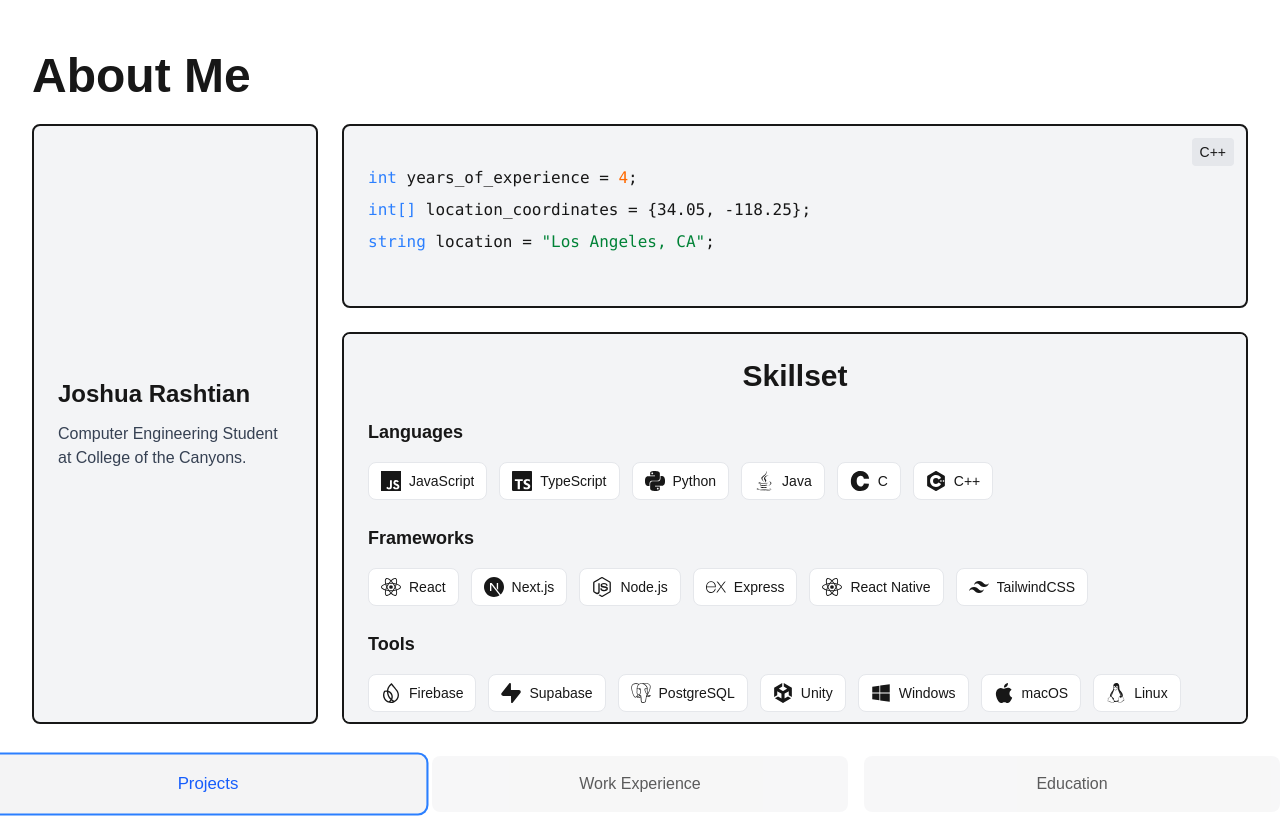
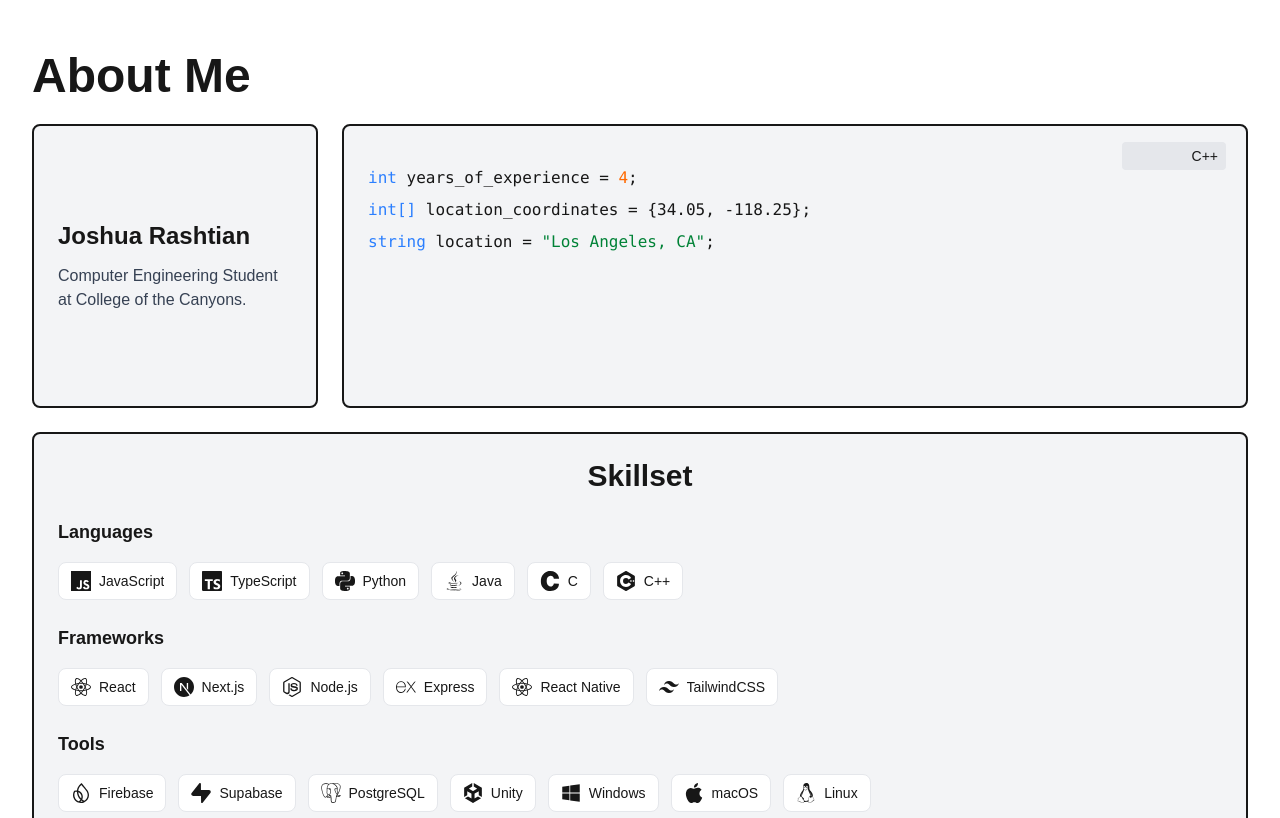
Before and after one commit to joshrashtian/portfoliov3, a Next.js app: page / in a window 1280 px wide. Shown: the part 780-1598 px from the top of the page. Built offline with nearby package versions, Linux system fonts and the light colour scheme; a web font is replaced by a local one.

Commit message:
Enhance About component with language selection feature and improve layout. Added state management for selected programming language and updated styling for better responsiveness. Updated social media links in Home component to open in new tabs.

```diff
--- a/app/(components)/homepage/about.tsx
+++ b/app/(components)/homepage/about.tsx
@@ -1,5 +1,5 @@
 "use client";
-import React from "react";
+import React, { useState } from "react";
 import Tilt from "react-parallax-tilt";
 import {
   SiJavascript,
@@ -66,19 +66,14 @@ const iconMap: { [key: string]: React.ComponentType<{ className?: string }> } =
   };
 
 const About = () => {
+  const [selectedLanguage, setSelectedLanguage] = useState<string>("C++");
   return (
     <div className="w-full p-4 sm:p-6 lg:p-8 ">
       <h1 className="text-3xl sm:text-4xl lg:text-5xl font-bold mb-4 sm:mb-6">
         About Me
       </h1>
-      <div className="grid grid-cols-1 lg:grid-cols-4 lg:grid-rows-3 w-full min-h-[400px] lg:h-[600px] gap-4 sm:gap-6 ">
-        <Tilt
-          tiltAngleXInitial={0}
-          tiltAngleYInitial={0}
-          tiltMaxAngleX={4}
-          tiltMaxAngleY={4}
-          className="h-full relative lg:row-span-3 lg:col-span-1 w-full min-h-[200px] lg:min-h-0 overflow-hidden"
-        >
+      <div className="grid grid-cols-1 lg:grid-cols-4 lg:grid-rows-3 w-full min-h-[600px] lg:h-[900px] gap-4 sm:gap-6 ">
+        <div className="h-full relative lg:row-span-1 lg:col-span-1 w-full min-h-[200px] lg:min-h-0 overflow-hidden">
           <div className="bg-gray-100 dark:bg-gray-950 border-2 dark:border-white rounded-lg h-full p-4 sm:p-6 flex flex-col justify-center overflow-hidden">
             <h4 className="text-lg sm:text-xl lg:text-2xl font-bold mb-2 sm:mb-3 wrap-break-word">
               Joshua Rashtian
@@ -87,22 +82,39 @@ const About = () => {
               Computer Engineering Student at College of the Canyons.
             </p>
           </div>
-        </Tilt>
+        </div>
 
-        <Tilt
-          tiltAngleXInitial={0}
-          tiltAngleYInitial={0}
-          tiltMaxAngleX={4}
-          tiltMaxAngleY={4}
-          className="h-full w-full lg:col-span-3 lg:row-span-1 min-h-[150px] lg:min-h-0 overflow-hidden"
+        <div className="h-full w-full lg:col-span-3 lg:row-span-1 min-h-[150px] lg:min-h-0 overflow-hidden">
+          <div className="bg-gray-100 dark:border-white border-2 relative dark:bg-zinc-950 rounded-lg h-full p-4 sm:p-6 overflow-hidden">
+            <ol className="absolute hover:bg-gray-200 group w-[120px] hover:w-40 text-right dark:hover:bg-gray-800 transition-all duration-300 cursor-pointer top-3 flex flex-col gap-2 right-3 text-xs sm:text-sm font-mono  px-2 py-1 rounded z-10">
+              <li className="bg-gray-200 dark:bg-gray-800 group-hover:dark:bg-gray-600 px-2 py-1 rounded z-10">
+                {selectedLanguage}
+              </li>
+              {["C++", "Java", "TypeScript"].map((language) => {
+                const Icon = iconMap[language];
+                return (
+                  <li
+                    key={language}
+                    className="flex flex-row gap-2 group-hover:opacity-100 opacity-0 items-center cursor-pointer group-hover:bg-gray-200 dark:group-hover:bg-gray-800 transition-all duration-300 px-2 py-1 rounded z-10"
+                    onClick={() => setSelectedLanguage(language)}
                   >
-          <div className="bg-gray-100 dark:border-white border-2 relative dark:bg-zinc-950 rounded-lg h-full p-4 sm:p-6 overflow-hidden">
-            <p className="absolute top-3 right-3 text-xs sm:text-sm font-mono bg-gray-200 dark:bg-gray-800 px-2 py-1 rounded z-10">
-              C++
-            </p>
+                    {Icon && (
+                      <Icon className="w-4 h-4 sm:w-5 sm:h-5 shrink-0" />
+                    )}
+                    <span className="whitespace-nowrap truncate max-w-[120px] sm:max-w-none">
+                      {language}
+                    </span>
+                  </li>
+                );
+              })}
+            </ol>
+
             <div className="font-mono text-xs sm:text-sm lg:text-base mt-6 sm:mt-4 space-y-1 sm:space-y-2 overflow-x-auto max-w-full">
+              {selectedLanguage === "C++" && (
+                <>
                   <pre className="overflow-x-auto whitespace-pre-wrap wrap-break-word">
-                <span className="text-blue-500">int</span> years_of_experience =
+                    <span className="text-blue-500">int</span>{" "}
+                    years_of_experience =
                     <span className="text-orange-500"> 4</span>;
                   </pre>
                   <pre className="overflow-x-auto whitespace-pre-wrap wrap-break-word">
@@ -116,18 +128,69 @@ const About = () => {
                     </span>
                     ;
                   </pre>
+                </>
+              )}
+              {selectedLanguage === "Java" && (
+                <>
+                  <pre className="overflow-x-auto whitespace-pre-wrap wrap-break-word">
+                    <span className="text-orange-500">public class</span>{" "}
+                    <span className="text-teal-700">Details</span>{" "}
+                    <span className="text-orange-500">
+                      extends About Me {`{`}
+                    </span>
+                  </pre>
+                  <pre className="overflow-x-auto ml-4 whitespace-pre-wrap wrap-break-word">
+                    <span className="text-blue-500">private int</span>{" "}
+                    years_of_experience =
+                    <span className="text-orange-500"> 4</span>;
+                  </pre>
+
+                  <pre className="overflow-x-auto ml-4 whitespace-pre-wrap wrap-break-word">
+                    <span className="text-blue-500">private int[]</span>{" "}
+                    location_coordinates = {`[34.05, -118.25]`};
+                  </pre>
+                  <pre className="overflow-x-auto ml-4      whitespace-pre-wrap wrap-break-word">
+                    <span className="text-blue-500">private String</span>{" "}
+                    location ={" "}
+                    <span className="text-green-700">
+                      &quot;Los Angeles, CA&quot;
+                    </span>
+                    ;
+                  </pre>
+                  <pre className="overflow-x-auto  whitespace-pre-wrap text-orange-500 wrap-break-word">{`}`}</pre>
+                </>
+              )}
+              {selectedLanguage === "TypeScript" && (
+                <>
+                  <pre className="overflow-x-auto whitespace-pre-wrap wrap-break-word">
+                    <span className="text-blue-500">export const</span>{" "}
+                    <span className="text-teal-700">Details</span>{" "}
+                    <span className="text-orange-500">= {`{`}</span>
+                  </pre>
+                  <pre className="overflow-x-auto ml-4 whitespace-pre-wrap wrap-break-word">
+                    <span className="text-white">years_of_experience:</span>{" "}
+                    <span className="text-orange-500">4</span>,
+                  </pre>
+                  <pre className="overflow-x-auto ml-4 whitespace-pre-wrap wrap-break-word">
+                    <span className="text-white">location_coordinates:</span>{" "}
+                    <span className="text-orange-500">[34.05, -118.25]</span>,
+                  </pre>
+                  <pre className="overflow-x-auto ml-4 whitespace-pre-wrap wrap-break-word">
+                    <span className="text-white">location:</span>{" "}
+                    <span className="text-green-700">
+                      &quot;Los Angeles, CA&quot;
+                    </span>
+                    ,
+                  </pre>
+                  <pre className="overflow-x-auto whitespace-pre-wrap text-orange-500 wrap-break-word">{`}`}</pre>
+                </>
+              )}
             </div>
           </div>
-        </Tilt>
+        </div>
 
-        <Tilt
-          tiltAngleXInitial={0}
-          tiltAngleYInitial={0}
-          tiltMaxAngleX={4}
-          tiltMaxAngleY={4}
-          className="h-full w-full lg:col-span-3 lg:row-span-2 min-h-[400px] lg:min-h-0 overflow-hidden"
-        >
-          <div className="bg-gray-100 dark:bg-gray-950 border-2 dark:border-white rounded-lg h-full p-4 sm:p-6 overflow-y-auto overflow-x-hidden">
+        <div className="h-full w-full lg:col-span-4 lg:row-span-2 min-h-[400px] lg:min-h-0 overflow-hidden">
+          <div className="bg-gray-100 dark:bg-gray-950 border-2 dark:border-white rounded-lg h-full p-4 sm:p-6  overflow-x-hidden">
             <h1 className="text-xl sm:text-2xl lg:text-3xl font-bold text-center mb-4 sm:mb-6">
               Skillset
             </h1>
@@ -193,7 +256,7 @@ const About = () => {
               </ol>
             </ol>
           </div>
-        </Tilt>
+        </div>
       </div>
     </div>
   );
--- a/app/page.tsx
+++ b/app/page.tsx
@@ -62,6 +62,7 @@ export default function Home() {
               </p>
               <ol className="flex mt-2 flex-row gap-2">
                 <Link
+                  target="_blank"
                   className="text-4xl flex flex-row gap-2 justify-center items-center"
                   href="https://github.com/joshrashtian"
                 >
@@ -69,12 +70,14 @@ export default function Home() {
                 </Link>
 
                 <Link
+                  target="_blank"
                   className="text-4xl flex flex-row gap-2 justify-center items-center"
                   href="https://www.linkedin.com/in/joshrashtian/"
                 >
                   <IoLogoLinkedin />
                 </Link>
                 <Link
+                  target="_blank"
                   className="text-4xl flex flex-row gap-2 justify-center items-center"
                   href="https://www.instagram.com/joshuajrashtian/"
                 >
```
Lines whose indentation alone changed are shown as unchanged.
